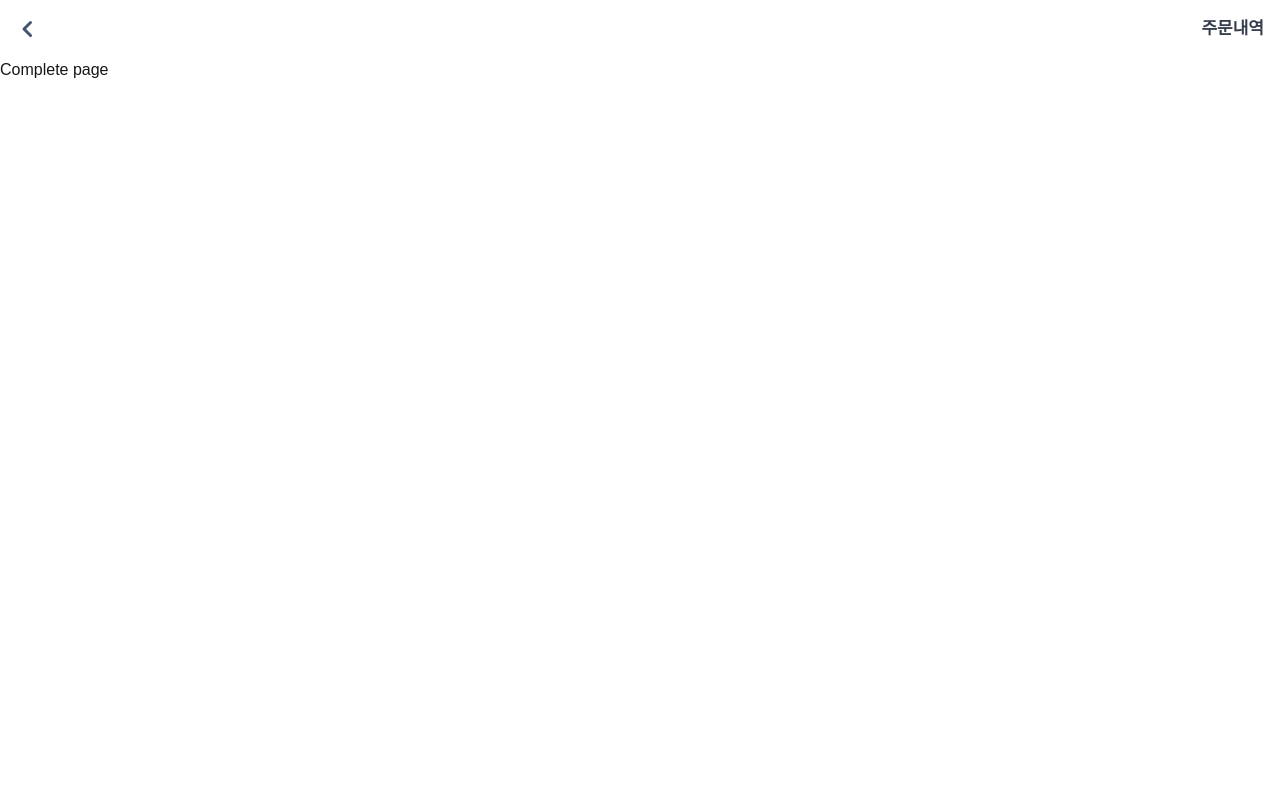
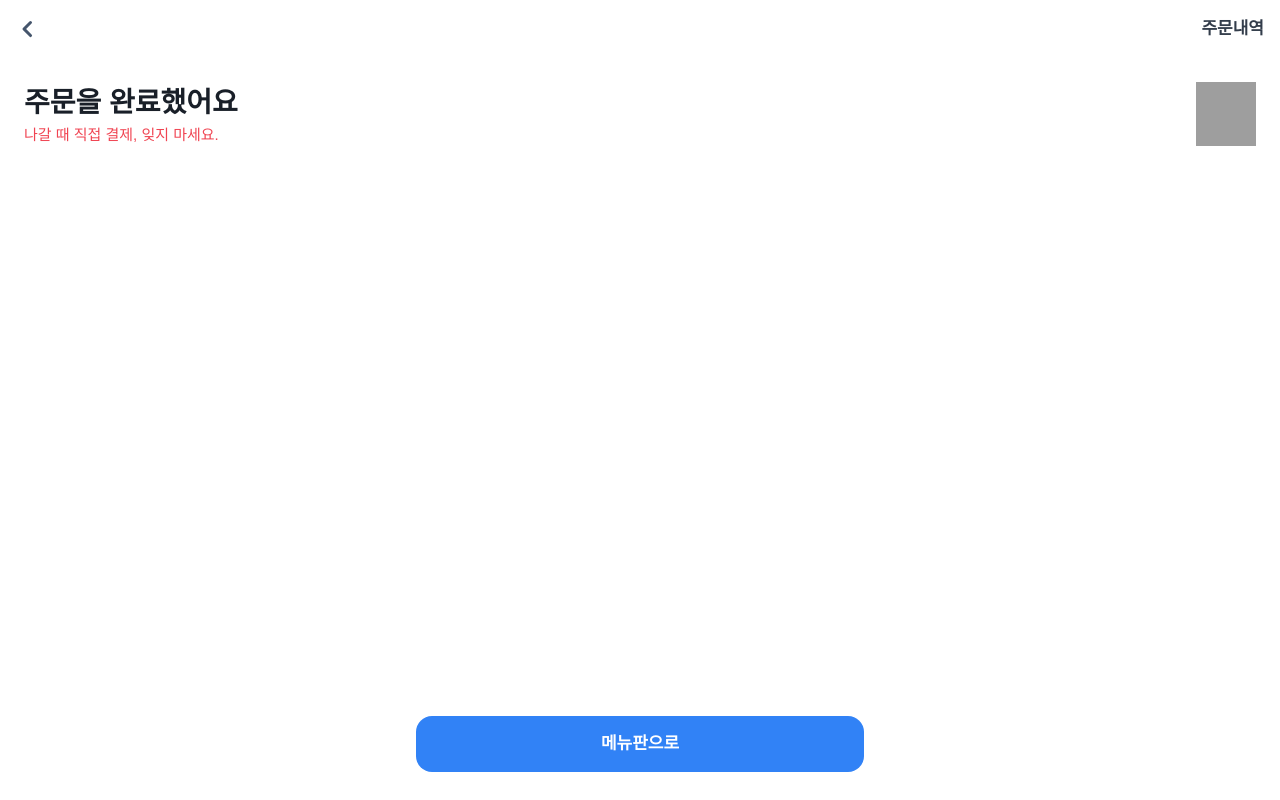
Before and after one commit to table-order/table-order, a Next.js app: page /order/complete in a window 1280 px wide. Built offline with nearby package versions, Linux system fonts and the light colour scheme; grey boxes are pictures that could not be loaded.

Commit message:
feat: 주문완료 페이지 추가 (내역 추가예정)

```diff
--- a/app/order/complete/page.tsx
+++ b/app/order/complete/page.tsx
@@ -1,3 +1,58 @@
+"use client";
+import Image from "next/image";
+import Link from "next/link";
+import { useEffect, useState } from "react";
+import Progress from "./progress";
+
 export default function CompletePage() {
-  return <div>Complete page</div>;
+  const [isLoading, setLoading] = useState(true);
+
+  //주문중...먼저 3초간 로딩 후, 주문완료 페이지 렌더링
+
+  useEffect(() => {
+    const timer = setTimeout(() => {
+      setLoading((pre) => !pre);
+    }, 3000);
+    return () => clearTimeout(timer);
+  }, []);
+
+  if (isLoading) {
+    return (
+      <>
+        <Progress />
+      </>
+    );
+  }
+
+  return (
+    <>
+      <article className="p-6 mb-[112px]">
+        <div className="flex justify-between">
+          <div className="flex flex-col">
+            <span className="text-[28px] font-semibold text-tossgray-900">
+              주문을 완료했어요
+            </span>
+            <span className="text-15 font-normal text-[#f04452]">
+              나갈 때 직접 결제, 잊지 마세요.
+            </span>
+          </div>
+          <Image
+            alt="clap"
+            width={60}
+            height={60}
+            src="https://static.toss.im/3d-emojis/u1F44F-apng.png"
+            aria-hidden="true"
+          />
+        </div>
+        {/* TODO: 주문 내역 추가예정 */}
+      </article>
+      <div className="fixed left-0 right-0 bottom-0 p-6 h-[112px] flex justify-center items-center bg-white z-50">
+        <button className="py-4 w-full text-17 font-semibold text-xl text-white text-center rounded-2xl bg-tossblue-500 max-w-md">
+          <Link href="/" className="flex gap-2 justify-center items-center">
+            메뉴판으로
+          </Link>
+        </button>
+      </div>
+    </>
+  );
 }
```
